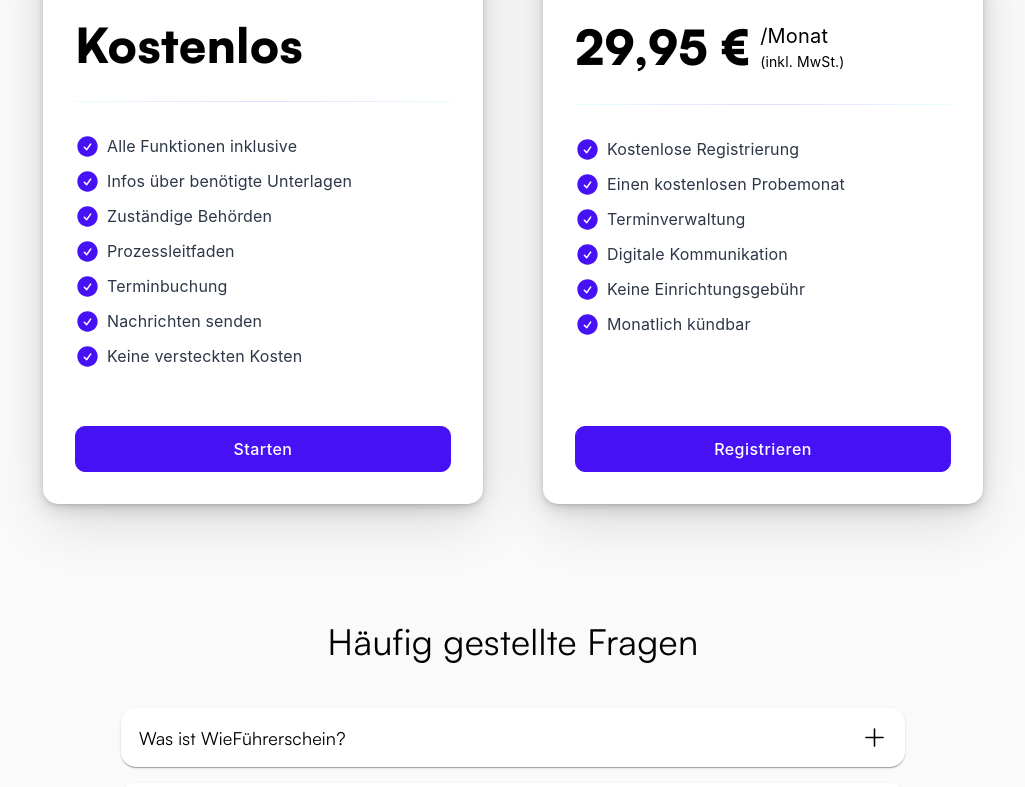
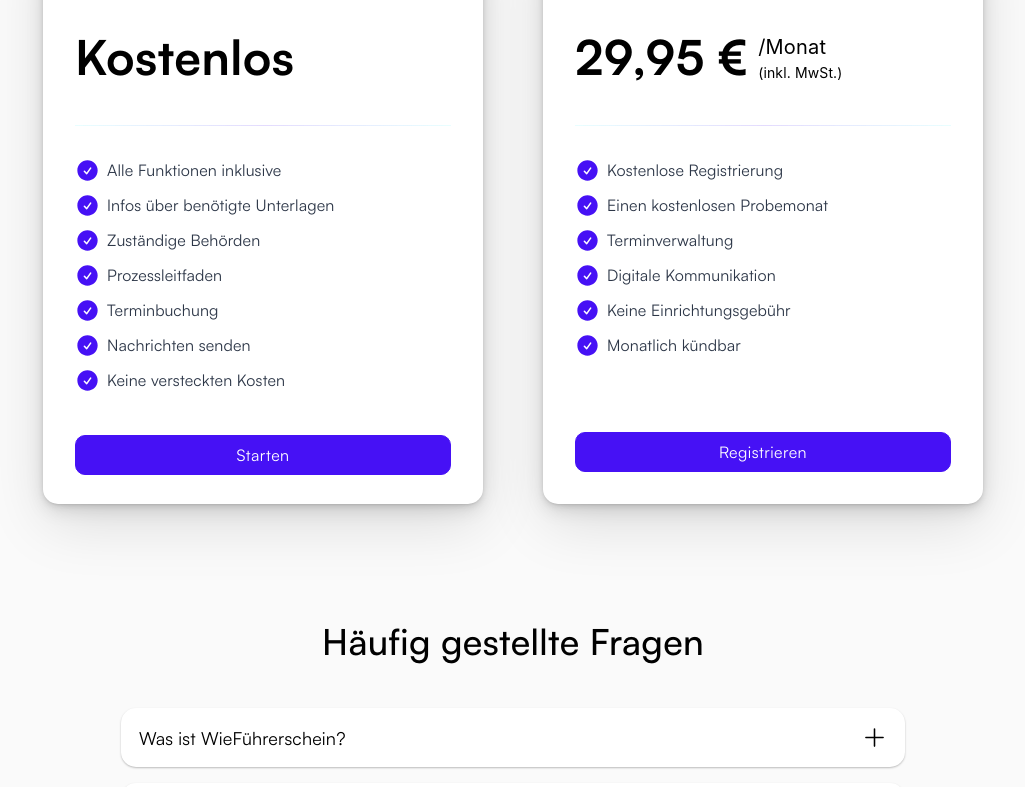
Before and after one commit to ghaffar02/how-drive, a Next.js app: page /en/home in a window 1280 px wide. Shown: the part 3560-4347 px from the top of the page, without its empty margins (127-1152 px from the left). Built offline with nearby package versions, Linux system fonts and the light colour scheme.

Commit message:
Animation faq and pricing sections

```diff
--- a/src/components/home/Faq.tsx
+++ b/src/components/home/Faq.tsx
@@ -1,6 +1,8 @@
 'use client';
 
 import React, {useState} from 'react';
+import {motion} from 'framer-motion';
+
 import {
   Accordion,
   AccordionSummary,
@@ -61,6 +63,7 @@
             fontWeight: 400,
             padding: '16px',
             textAlign: 'center',
+            fontFamily: 'Satoshi500 !important',
             color: '#000'
           }}
         >
@@ -69,20 +72,32 @@
 
         <Box sx={{maxWidth: '800px', padding: '8px', width: '100%'}}>
           {items.map((item, index) => (
+            <motion.div
+              key={index}
+              initial={{y: 50, opacity: 0}}
+              whileInView={{y: 0, opacity: 1}}
+              viewport={{once: true, amount: 0.2}}
+              transition={{
+                duration: 0.2,
+                ease: 'easeOut',
+                delay: index * 0.1
+              }}
+              style={{
+                marginBottom: expanded.includes(index) ? '16px' : '16px'
+              }}
+            >
               <Accordion
-              key={index}
                 expanded={expanded.includes(index)}
                 onChange={handleChange(index)}
                 TransitionProps={{timeout: 500}}
                 sx={{
-                // zIndex: 111,
                   cursor: 'pointer',
                   marginBottom: '16px',
                   borderRadius: '15px !important',
-                boxShadow: 'box-shadow: 0px 1px 2px 0px rgba(0, 0, 0, 0.25);',
+                  boxShadow: '0px 1px 2px rgba(0,0,0,0.25)',
                   border: '0px solid #000000',
                   '&::before': {display: 'none'},
-                backgroundColor: '#fff',
+                  backgroundColor: '#ffffffff',
                   '&:hover .accordion-icon img': {
                     filter:
                       'brightness(0) saturate(100%) invert(20%) sepia(96%) saturate(2200%) hue-rotate(210deg) brightness(90%) contrast(95%)'
@@ -176,6 +191,7 @@
                   </Typography>
                 </AccordionDetails>
               </Accordion>
+            </motion.div>
           ))}
         </Box>
       </Box>
--- a/src/components/prices/Pricing.tsx
+++ b/src/components/prices/Pricing.tsx
@@ -57,7 +57,7 @@
             sx={{
               fontSize: {xs: '28px', md: '32px', lg: '36px'},
               lineHeight: {xs: '35px', md: '100%'},
-              fontFamily: 'Satoshi !important',
+              fontFamily: 'Satoshi500 !important',
               padding: '16px',
               textAlign: 'center',
               color: '#000'
--- a/src/components/prices/PricingCards.tsx
+++ b/src/components/prices/PricingCards.tsx
@@ -23,14 +23,19 @@
         return (
           <MotionBox
             key={index}
-            initial={{opacity: 0, y: 100}}
-            whileInView={{opacity: 1, y: 0}}
-            transition={{duration: 0.6, delay: index * 0.3}}
-            viewport={{once: true, amount: 0.2}}
+            initial={{y: 80, opacity: 0}}
+            whileInView={{y: 0, opacity: 1}}
+            viewport={{once: true}}
+            transition={{
+              duration: 0.5,
+              ease: 'easeOut',
+              delay: index * 0.25
+            }}
             sx={{
+              flexShrink: 0,
               maxWidth: '440px',
               width: '100%',
-              height: '580px',
+              height: {lg: '580px'},
               flex: '1 1 auto',
               display: 'flex',
               flexDirection: 'column',
@@ -48,7 +53,7 @@
             <Typography
               sx={{
                 fontSize: {xs: '18px', md: '20px', lg: '22px'},
-                fontFamily: '"Inter", sans-serif  !important',
+                // fontFamily: '"Inter", sans-serif  !important',
                 color: '#4611F5'
               }}
             >
@@ -68,9 +73,8 @@
               <Typography
                 sx={{
                   fontSize: {xs: '32px', md: '36px', lg: '48px'},
-                  fontFamily: 'Satoshi700 !important',
-                  fontWeight: 700,
-                  lineHeight: '100%',
+                  fontFamily: 'Satoshi600 !important',
+                  // lineHeight: {xs: '37px', md: '43px', lg: '55px'},
                   textWrap: 'nowrap',
                   color: '#000'
                 }}
@@ -120,7 +124,7 @@
               sx={{
                 width: '100%',
 
-                height: '262px'
+                height: {xs: '300px', lg: '262px'}
               }}
             >
               {items.features.map((feature: string, i: number) => (
@@ -141,7 +145,8 @@
                   <Typography
                     sx={{
                       fontSize: {xs: '14px', md: '15px', lg: '16px'},
-                      fontFamily: '"Inter", sans-serif  !important',
+                      // fontFamily:
+                      // '"Inter", "Inter Placeholder", sans-serif !important',
 
                       color: '#2D3748'
                     }}
@@ -156,8 +161,9 @@
               sx={{
                 width: '100%',
                 fontSize: {xs: '14px', md: '15px', lg: '16px'},
-                fontFamily: '"Inter", sans-serif  !important',
+                // fontFamily: '"Inter", sans-serif  !important',
                 display: 'flex',
+                lineHeight: {xs: '19px', md: '20px', lg: '22px'},
                 justifyContent: 'center',
                 alignItems: 'center',
                 padding: '8px 16px',
```
Lines whose indentation alone changed are shown as unchanged.
